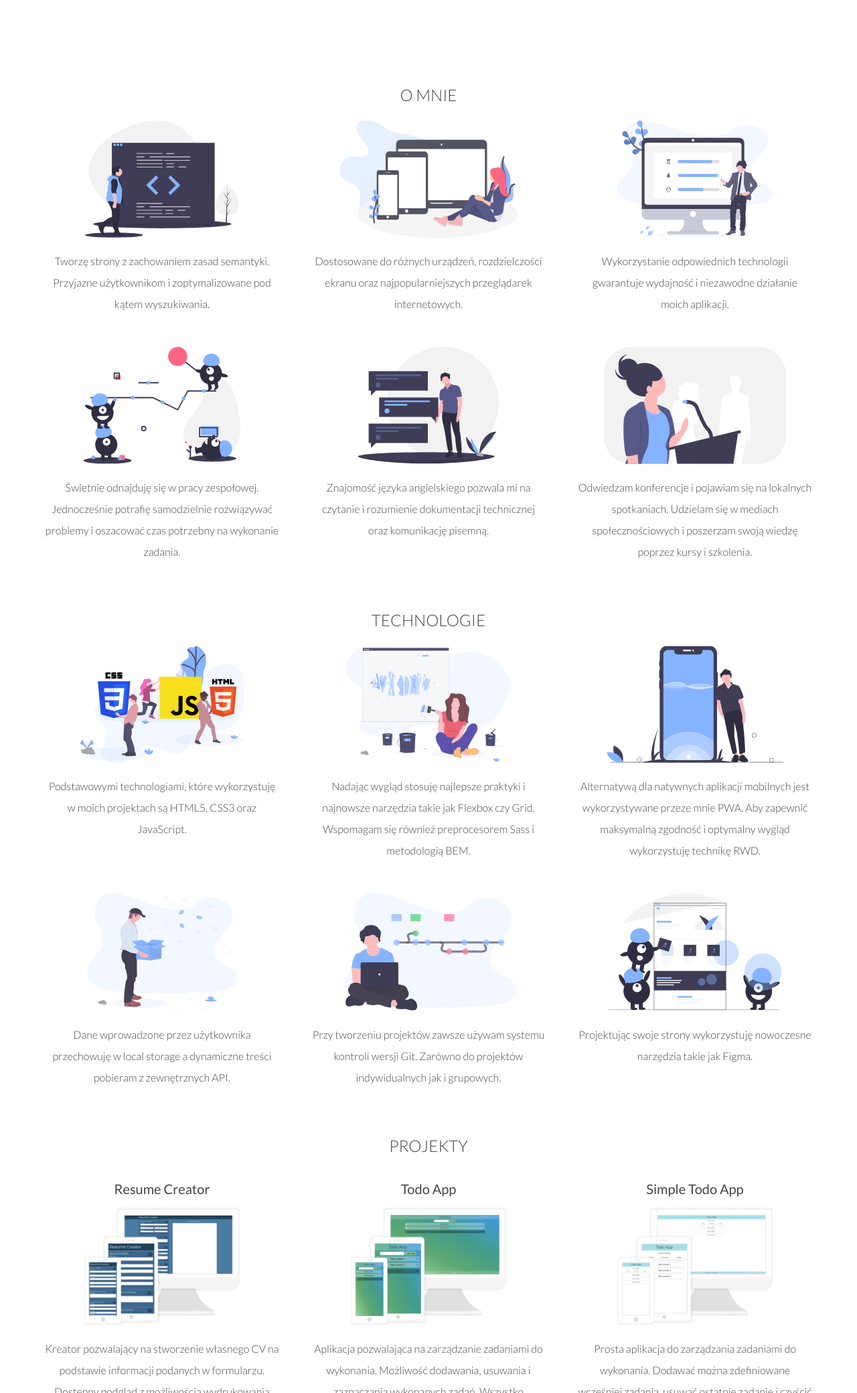
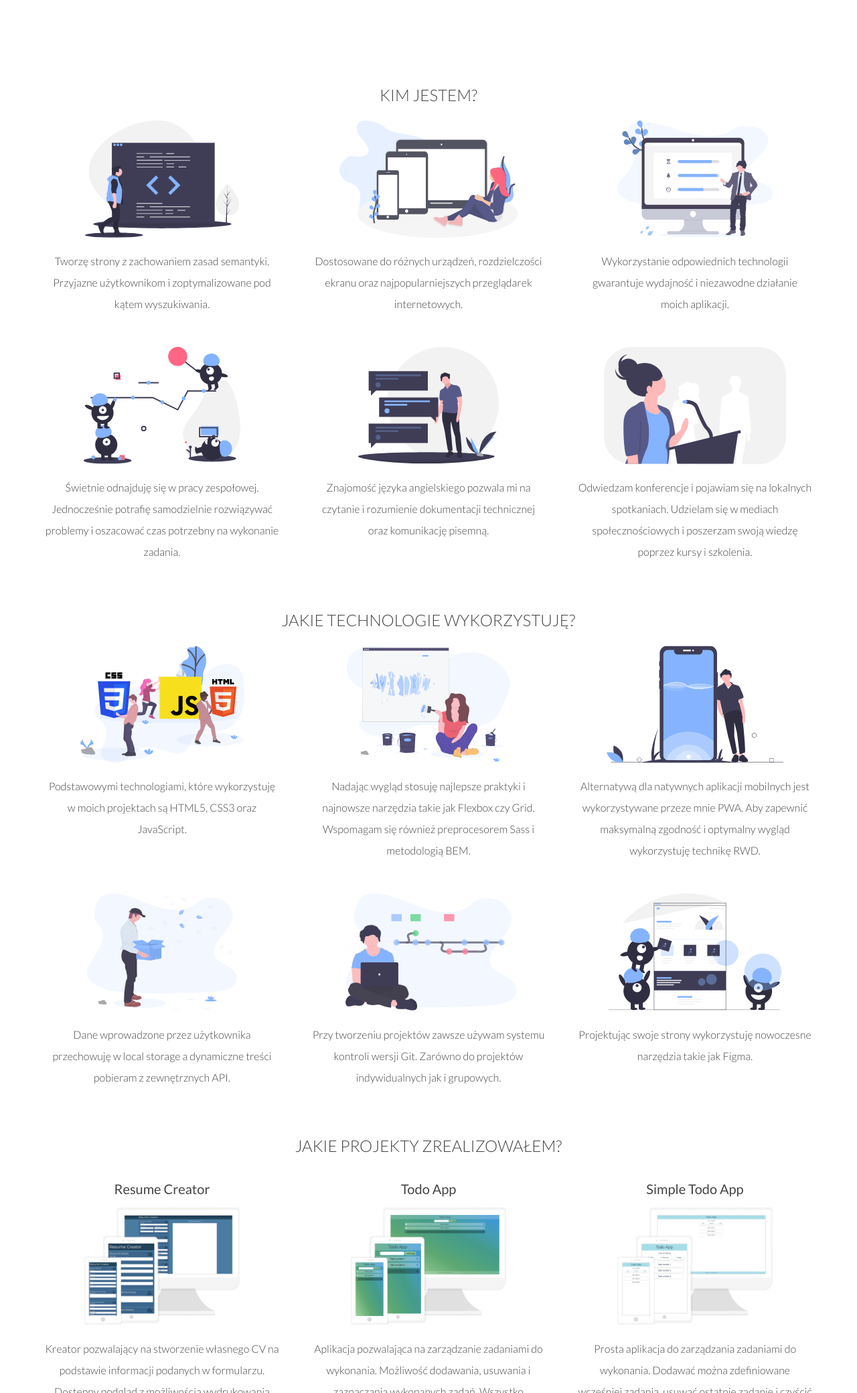
Before and after one commit to jakub-matusiak/portfolio, a website: page src/content/index.html in a window 1280 px wide. Shown: the part 720-2800 px from the top of the page at 67% size. Drawn offline with nearby package versions, Linux system fonts and the light colour scheme; files that its build step writes are made by us from their sources; files whose address does not match are found by name.

Commit message:
Change titles of each section

```diff
--- a/src/content/index.html
+++ b/src/content/index.html
@@ -35,7 +35,7 @@
   </header>
   <main class="main">
     <section class="section" id="o-mnie">
-      <h2 class="section__title">O mnie</h2>
+      <h2 class="section__title">Kim jestem?</h2>
       <div class="section__container">
         <div class="section__item">
           <img src="assets/img/about-1.svg" alt="" class="section__image">
@@ -76,7 +76,7 @@
       </div>
     </section>
     <section class="section" id="technologie">
-      <h2 class="section__title">Technologie</h2>
+      <h2 class="section__title">Jakie technologie wykorzystuję?</h2>
       <div class="section__container">
         <div class="section__item">
           <img src="assets/img/technology-1.svg" alt="" class="section__image">
@@ -117,7 +117,7 @@
       </div>
     </section>
     <section class="section" id="projekty">
-      <h2 class="section__title">Projekty</h2>
+      <h2 class="section__title">Jakie projekty zrealizowałem?</h2>
       <div class="section__container">
         <section class="section__item">
           <h3 class="section__project">Resume Creator</h3>
@@ -167,7 +167,8 @@
       </div>
     </section>
     <section class="section" id="kontakt">
-      <h2 class="section__title">Kontakt</h2>
+      <h2 class="section__title">Zainteresowałem Cię?</h2>
+      <p class="section__paragraph">Skontaktuj się ze mną!</p>
       <form class="form">
         <p class="form__paragraph">
           <label for="name" class="form__label">Imię:</label>
```
